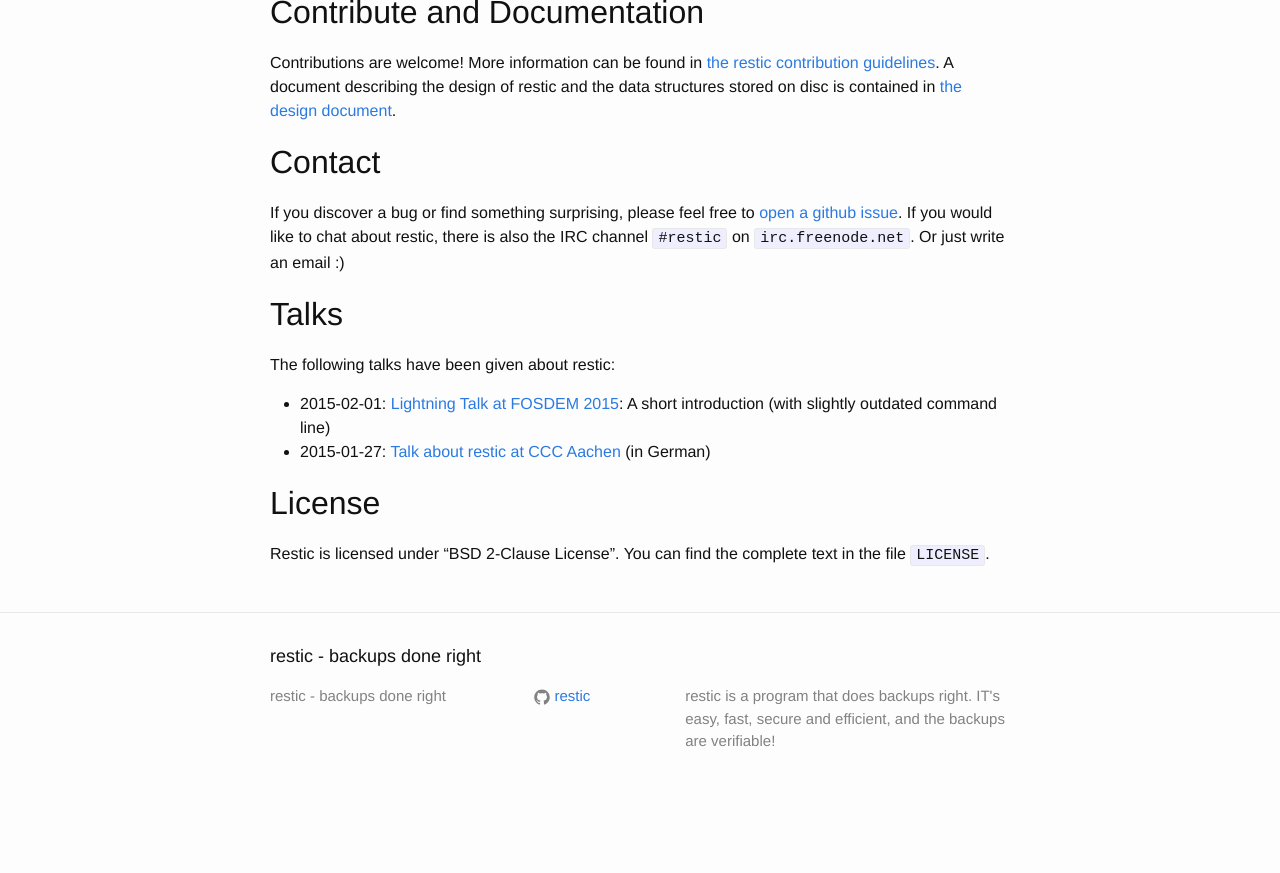
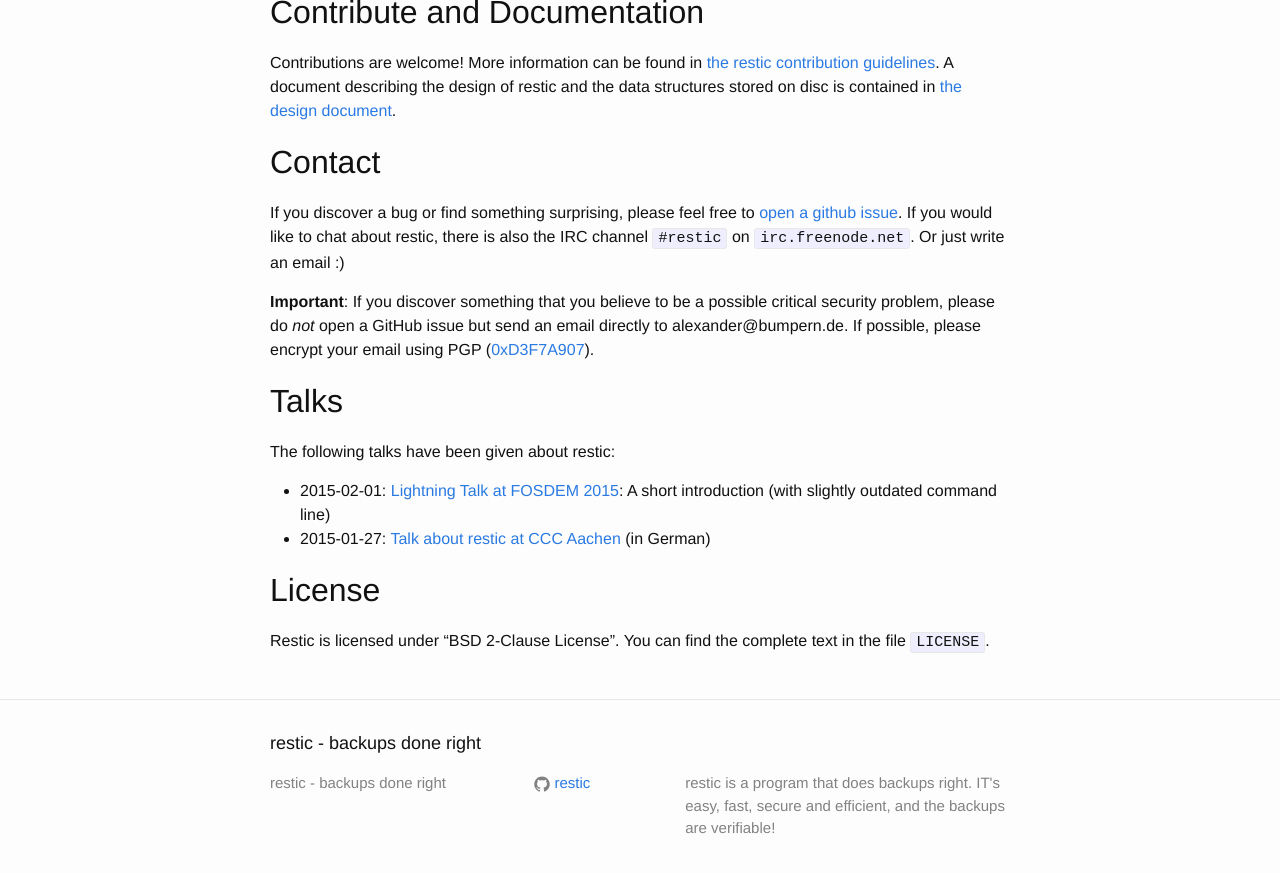
Before and after one commit to restic/restic.github.io, a Jekyll site: the page built from index.md, in a window 1280 px wide and 900 px high, scrolled down 2948 px. Shown: the top 873 px of the window. Built offline with Jekyll 4.4.1, drawn with Linux system fonts in a browser that asks for light colours; before the commit the page ends 3761 px from its top, so only the background shows below that.

Commit message:
Add note about security bugs

```diff
--- a/index.md
+++ b/index.md
@@ -132,6 +132,8 @@ Contact
 
 If you discover a bug or find something surprising, please feel free to [open a github issue](https://github.com/restic/restic/issues/new). If you would like to chat about restic, there is also the IRC channel `#restic` on `irc.freenode.net`. Or just write an email :)
 
+**Important**: If you discover something that you believe to be a possible critical security problem, please do *not* open a GitHub issue but send an email directly to alexander@bumpern.de. If possible, please encrypt your email using PGP ([0xD3F7A907](https://pgp.mit.edu/pks/lookup?op=get&search=0x91A6868BD3F7A907)).
+
 Talks
 =====
 
```
